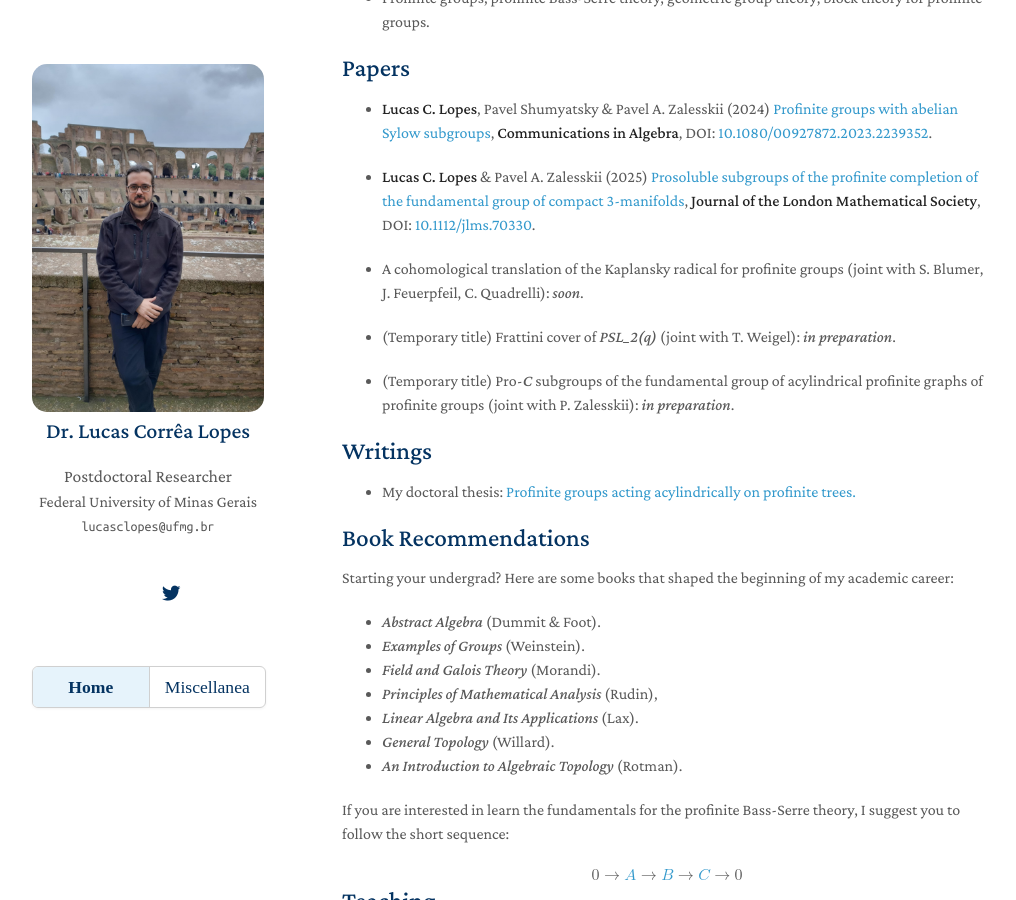
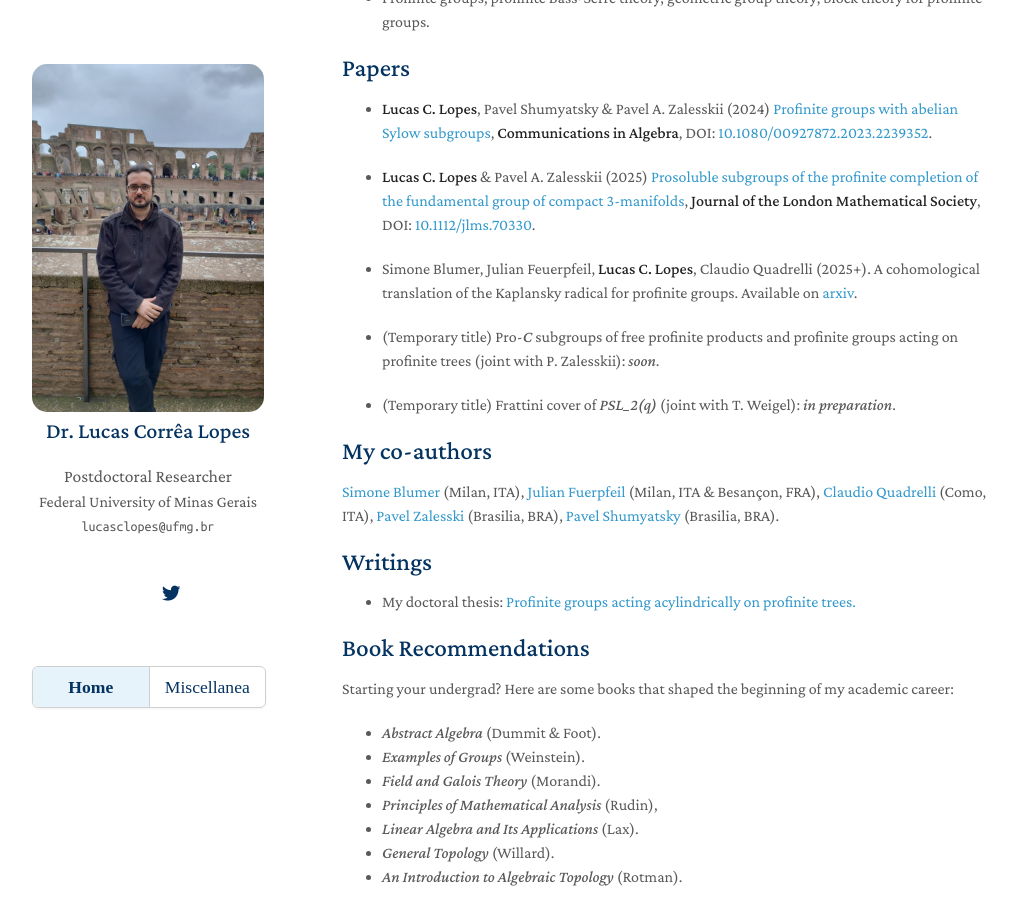
Before and after one commit to lcorrealopes/home, a Jekyll site: the page built from index.md, in a window 1280 px wide and 900 px high, scrolled down 301 px. Shown: the whole window, without its empty margins (128-1144 px from the left). Built offline with Jekyll 4.4.1, drawn with Linux system fonts in a browser that asks for light colours; nearby versions of some CDN libraries; a style sheet for code colours, icons or effects is not loaded.

Commit message:
Update index.md

```diff
--- a/index.md
+++ b/index.md
@@ -20,11 +20,15 @@ Currently I am a postdoctoral researcher at Federal University of Minas Gerais.
 
 - **Lucas C. Lopes** & Pavel A. Zalesskii (2025) <a href="https://londmathsoc.onlinelibrary.wiley.com/doi/10.1112/jlms.70330">Prosoluble subgroups of the profinite completion of the fundamental group of compact 3-manifolds</a>, **Journal of the London Mathematical Society**, DOI: <a href="https://doi.org/10.1112/jlms.70330">10.1112/jlms.70330</a>.
 
-- A cohomological translation of the Kaplansky radical for profinite groups (joint with S. Blumer, J. Feuerpfeil, C. Quadrelli): *soon*.
+- Simone Blumer, Julian Feuerpfeil, **Lucas C. Lopes**, Claudio Quadrelli (2025+). A cohomological translation of the Kaplansky radical for profinite groups. Available on <a href="https://arxiv.org/abs/2606.31547v1">arxiv</a>.
+
+- (Temporary title) Pro-*C* subgroups of free profinite products and profinite groups acting on profinite trees (joint with P. Zalesskii): *soon*.
 
 - (Temporary title) Frattini cover of *PSL_2(q)* (joint with T. Weigel): *in preparation*.
 
-- (Temporary title) Pro-*C* subgroups of the fundamental group of acylindrical profinite graphs of profinite groups (joint with P. Zalesskii): *in preparation*.
+## My co-authors
+
+<a href="https://sites.google.com/view/simone-blumer/">Simone Blumer</a> (Milan, ITA), <a href="https://sites.google.com/campus.unimib.it/feuerpfeil/">Julian Fuerpfeil</a> (Milan, ITA & Besançon, FRA), <a href="https://sites.google.com/view/claudioquadrelli-math/home">Claudio Quadrelli</a> (Como, ITA), <a href="https://www.mat.unb.br/pz">Pavel Zalesski</a> (Brasilia, BRA), <a href="https://mat.unb.br/index.php/pessoas/docentes/57-pavel-shumyatsky">Pavel Shumyatsky</a> (Brasilia, BRA).
 
 ## Writings
 
```
Also changed, not shown: other parts of index.md (+1 -1 lines).
